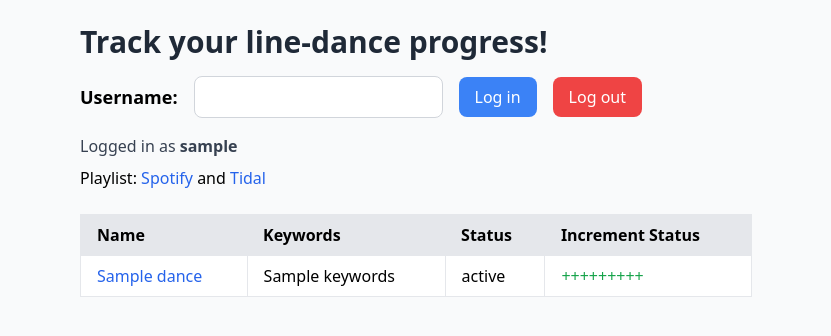
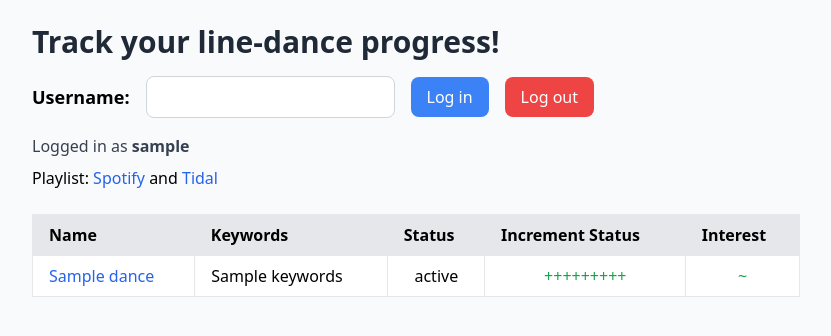
Before and after one commit to loic-lescoat/linedance-tracker, a Flask app: template templates/home.html in a window 1280 px wide. Shown: the top 336 px of the page, without its empty margins (224-1055 px from the left). Run offline with Flask 3, Linux system fonts and the light colour scheme; the template is opened without the code that fills it: most values are stand-ins (such as "Sample title", 1, 10 or a date in 2020); some libraries are stand-ins or nearby versions.

Commit message:
show interest

```diff
--- a/app.py
+++ b/app.py
@@ -12,7 +12,7 @@ import os
 import sqlite3
 
 
-dance = namedtuple("dance", ["id", "name", "keywords", "url", "status"])
+dance = namedtuple("dance", ["id", "name", "keywords", "url", "status", "interest"])
 
 STORAGE_DIR = os.environ["STORAGE_DIR"]
 
@@ -38,19 +38,32 @@ def home():
         username = None
         user_filter = "and 1 = 2"  # return no progress if not logged in
     dances_list = cur.execute(
-        f"""with t0 as (
-    select dances.id, dances.name, dances.keywords, dances.url, progress.status
-    from dances
-    left join progress
-    on dances.id = progress.id
-    {user_filter}
+        f"""
+with t1 as (
+    with t0 as (
+        select dances.id, dances.name, dances.keywords, dances.url, progress.status
+        , '{username}' as username
+        from dances
+        left join progress
+        on dances.id = progress.id
+        {user_filter}
+    )
+    select id, name, keywords, url, username,
+    case when status is null then 0 else status end as status
+    from t0
 )
-select id, name, keywords, url, case when status is null then 0 else status end
-from t0
-order by status desc, name asc"""
+select t1.id, t1.name, t1.keywords, t1.url, t1.status
+,case when interest.interest is null then 0 else interest.interest end as interest
+from t1
+left join interest
+on t1.id = interest.id
+and t1.username = interest.username
+order by interest desc, status desc, name asc
+"""
     ).fetchall()
     conn.close()
     dances = [dance(*x) for x in dances_list]
+    # dances = [dance(*(list(x)+[0])) for x in dances_list]
     return render_template("home.html", dances=dances, username=username)
 
 
@@ -60,22 +73,48 @@ def logout():
     return redirect(url_for("home"))
 
 
+@app.route("/toggle_interest", methods=["GET"])
+def toggle_interest():
+    id = int(request.args["id"])
+    conn = sqlite3.connect(os.path.join(STORAGE_DIR, "dance-progress.db"))
+    cur = conn.cursor()
+    username = session["username"]
+    interest_tuple = cur.execute(
+        "select interest from interest where id = ? and username = ?", (id, username)
+    ).fetchone()
+    if interest_tuple is None:
+        query = f"""
+                    insert into interest (username, id, interest) values ('{username}', {id}, 1)
+                    """
+    else:
+        current_interest = interest_tuple[0]
+        new_interest = 1 - current_interest
+        query = f"""
+                    update interest set interest = {new_interest}
+                    where username = '{username}' and id = '{id}'
+                    """
+    cur.execute(query)
+    conn.commit()
+    conn.close()
+    return redirect(url_for("home"))
+
+
 @app.route("/increment/", methods=["GET"])
 def set_status():
     id = int(request.args["id"])
     conn = sqlite3.connect(os.path.join(STORAGE_DIR, "dance-progress.db"))
     cur = conn.cursor()
     username = session["username"]
-    status_obj = cur.execute(
+    status_tuple = cur.execute(
         "select status from progress where id = ? and username = ?", (id, username)
     ).fetchone()
-    if status_obj is None:
+    if status_tuple is None:
         new_status = 1
         query = f"""
                     insert into progress (username, id, status) values ('{username}', {id}, {new_status})
                     """
     else:
-        new_status = (status_obj[0] + 1) % 3
+        new_status = (status_tuple[0] + 1) % 3
         query = f"""
                     update progress set status = {new_status}
                     where username = '{username}' and id = '{id}'
--- a/templates/home.html
+++ b/templates/home.html
@@ -8,7 +8,7 @@
 </head>
 
 <body class="bg-gray-50 p-6">
-    <div class="max-w-2xl mx-auto">
+    <div class="max-w-3xl mx-auto">
       <div id="header" class="mb-6">
         <h1 class="text-3xl font-bold mb-4 text-gray-800">
             Track your line-dance progress!
@@ -45,6 +45,7 @@
                     {% if username is not none %}
                     <th class="px-4 py-2 text-left">Status</th>
                     <th class="px-4 py-2 text-left">Increment Status</th>
+                    <th class="px-4 py-2 text-left">Interest</th>
                     {% endif %}
                 </tr>
             </thead>
@@ -55,17 +56,21 @@
                     <td class="border px-4 py-2"><a href="{{ dance.url }}" target="_blank" class="text-blue-600 hover:underline">{{ dance.name }}</a></td>
                     <td class="border px-4 py-2">{{ dance.keywords }}</td>
                     {% if username is not none %}
-                    <td class="border px-4 py-2" style="background-color:
-                        {% if dance.status == 0 %}white
+                    <td class="border px-4 py-2 text-center" style="background-color:
+                        {% if dance.status == 0 %}{% if loop.index is even %}bg-gray-100{% else %}bg-white{% endif %}
                         {% elif dance.status == 1 %}palegoldenrod
                         {% elif dance.status == 2 %}palegreen
                         {% endif %};">
                         {{ dance.status }}
                     </td>
-                    {% endif %}
-
-                    {% if username is not none %}
-                    <td class="border px-4 py-2"><a href="/increment?id={{ dance.id }}" class="text-green-600 hover:underline">+++++++++</a></td>
+                    <td class="border px-4 py-2 text-center"><a href="/increment?id={{ dance.id }}" class="text-green-600 hover:underline">+++++++++</a></td>
+                    <td class="border px-4 py-2 text-center">
+<a href="/toggle_interest?id={{ dance.id }}" class="text-green-600 hover:underline">
+                        {% if dance.interest == 1%}⭐
+                        {% else %}~
+                        {% endif %}
+</a>
+                       </td>
                     {% endif %}
                 </tr>
                 {% endfor %}
```
Also changed, not shown: scrape.py (+8 -0 lines).
